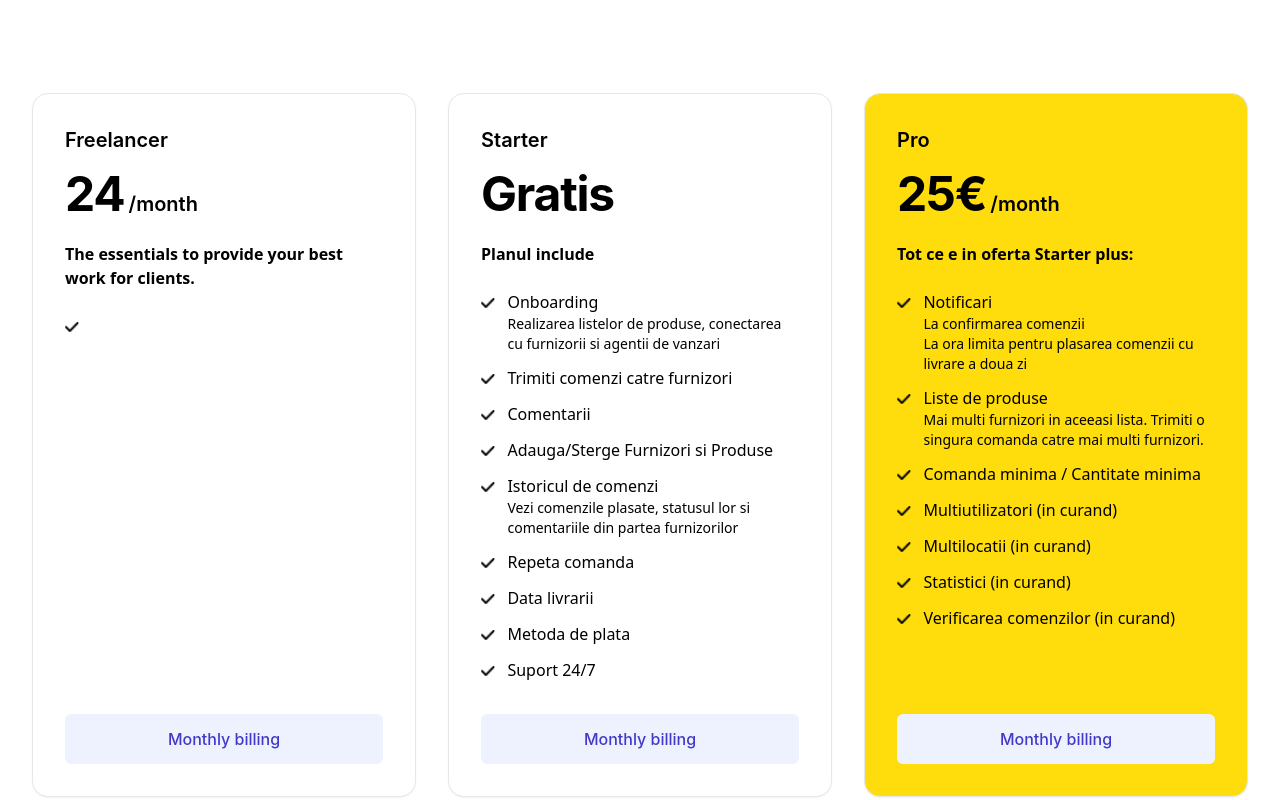
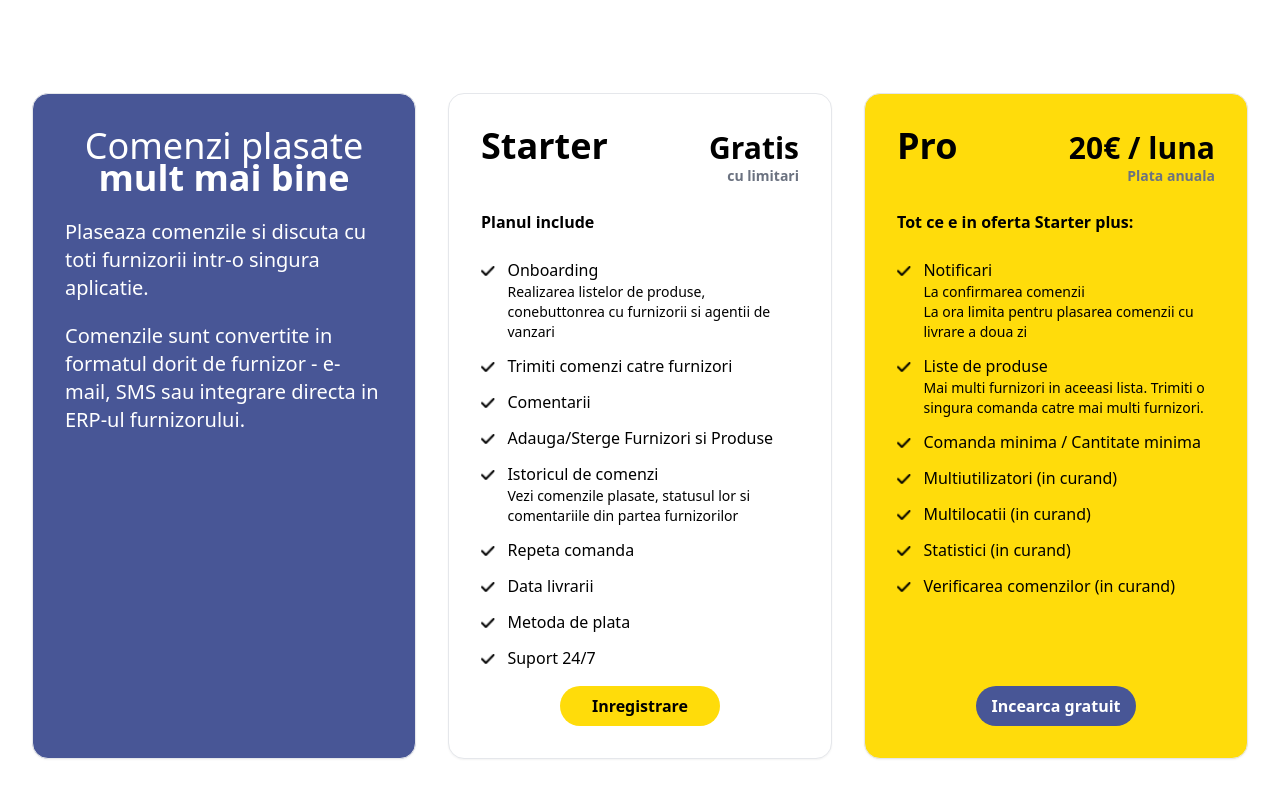
Before and after one commit to tiberiuc/tho-website, a React (Create React App) app: page /preturi in a window 1280 px wide. Shown: the part 440-1240 px from the top of the page. Built offline with nearby package versions, Linux system fonts and the light colour scheme.

Commit message:
pricing in progress

```diff
--- a/src/Atoms/Button/SliderWhirligig/index.jsx
+++ b/src/Atoms/Button/SliderWhirligig/index.jsx
@@ -38,6 +38,7 @@ export default function SliderWhirligig({ sliderInfo }) {
                   <p className="font-openSans font-semibold text-base text-center text-white lg:mt-2 mt-6">
                     {sliderItem.personDescription1}
                     <a
+                      target="blank"
                       href={sliderItem?.linkOfWebsite}
                       className="font-openSans font-semibold text-base text-center text-white lg:mt-0 mt-6 underline"
                     >
--- a/src/Components/Footer/index.jsx
+++ b/src/Components/Footer/index.jsx
@@ -136,6 +136,11 @@ function Footer() {
             </a>
           </div>
         </div>
+        <img
+          className="lg:h-9 h-12"
+          src="SVGs/netopia.svg"
+          alt="Appstore button"
+        />
         <div className="flex space-x-3 lg:mt-0 mt-14">
           {navigation.social.map((item) => (
             <a
--- a/src/Components/Pricing/index.jsx
+++ b/src/Components/Pricing/index.jsx
@@ -4,24 +4,16 @@ function Pricing() {
   const pricing = {
     tiers: [
       {
-        title: "Freelancer",
-        price: 24,
-        frequency: "/month",
-        description: "The essentials to provide your best work for clients.",
-        features: [{ feature: "", subFeature: "" }],
-        cta: "Monthly billing",
-        mostPopular: false,
-      },
-      {
         title: "Starter",
         price: "Gratis",
         frequency: "",
+        frequencyTips: "cu limitari",
         description: "Planul include",
         features: [
           {
             feature: "Onboarding",
             subFeature:
-              "Realizarea listelor de produse, conectarea cu furnizorii si agentii de vanzari",
+              "Realizarea listelor de produse, conebuttonrea cu furnizorii si agentii de vanzari",
           },
           { feature: "Trimiti comenzi catre furnizori" },
           { feature: "Comentarii" },
@@ -36,14 +28,16 @@ function Pricing() {
           { feature: "Metoda de plata" },
           { feature: "Suport 24/7" },
         ],
-        cta: "Monthly billing",
+        button: "Inregistrare",
+        backgroundButton: "bg-yellowButton text-black",
         mostPopular: false,
         styleOfCard: "bg-greyBg",
       },
       {
         title: "Pro",
-        price: "25€",
-        frequency: "/month",
+        price: "20€",
+        frequency: "/ luna",
+        frequencyTips: "Plata anuala",
         description: "Tot ce e in oferta Starter plus:",
         features: [
           {
@@ -62,7 +56,8 @@ function Pricing() {
           { feature: "Statistici (in curand)" },
           { feature: "Verificarea comenzilor (in curand)" },
         ],
-        cta: "Monthly billing",
+        button: "Incearca gratuit",
+        backgroundButton: "bg-bluePrimary text-white",
         styleOfCard: "bg-yellowPricing",
         mostPopular: false,
       },
@@ -84,28 +79,50 @@ function Pricing() {
       />
       <div className="max-w-7xl mx-auto px-4 bg-white sm:px-6 lg:px-8 my-24">
         <div className="space-y-12 lg:space-y-0 lg:grid lg:grid-cols-3 lg:gap-x-8">
+          <div
+            className={`bg-bluePrimary relative p-8 border border-gray-200 rounded-2xl shadow-sm flex flex-col items-center `}
+          >
+            <span className="font-openSans text-4xl text-white">
+              Comenzi plasate
+            </span>
+            <span className="font-openSans text-4xl font-bold text-white -mt-2">
+              mult mai bine
+            </span>
+            <span className="font-openSans text-xl text-white mt-5">
+              Plaseaza comenzile si discuta cu toti furnizorii intr-o singura
+              aplicatie.
+            </span>
+            <span className="font-openSans text-xl text-white mt-5">
+              Comenzile sunt convertite in formatul dorit de furnizor - e-mail,
+              SMS sau integrare directa in ERP-ul furnizorului.
+            </span>
+          </div>
+
           {pricing.tiers.map((tier) => (
             <div
               key={tier.title}
-              className={`relative p-8 bg-white border border-gray-200 rounded-2xl shadow-sm flex flex-col ${tier.styleOfCard}`}
+              className={`relative p-8 bg-white border border-gray-200 rounded-2xl shadow-sm flex flex-col items-center ${tier.styleOfCard}`}
             >
               <div className="flex-1">
-                <h3 className="text-xl font-semibold text-black">
-                  {tier.title}
-                </h3>
+                <div className="flex justify-between items-end">
+                  <h3 className="text-4xl font-bold text-black font-openSans">
+                    {tier.title}
+                  </h3>
+                  <div className="flex flex-col items-end">
+                    <span className="text-3xl font-semibold font-openSans">
+                      {tier.price} {tier.frequency}
+                    </span>
+                  </div>
+                </div>
+                <span className="text-sm flex flex-col items-end font-semibold text-gray-500 font-openSans">
+                  {tier.frequencyTips}
+                </span>
                 {tier.mostPopular ? (
                   <p className="absolute top-0 py-1.5 px-4 bg-indigo-500 rounded-full text-sm font-semibold text-white transform -translate-y-1/2">
                     Most popular
                   </p>
                 ) : null}
-                <p className="mt-4 flex items-baseline text-black">
-                  <span className="text-5xl tracking-tight font-bold">
-                    {tier.price}
-                  </span>
-                  <span className="ml-1 text-xl font-semibold">
-                    {tier.frequency}
-                  </span>
-                </p>
+
                 <p className="mt-6 text-black font-openSans font-bold">
                   {tier.description}
                 </p>
@@ -130,18 +147,15 @@ function Pricing() {
                   ))}
                 </ul>
               </div>
-
-              <a
+              <button
                 href="/"
                 className={classNames(
-                  tier.mostPopular
-                    ? "bg-indigo-500 text-white hover:bg-indigo-600"
-                    : "bg-indigo-50 text-indigo-700 hover:bg-indigo-100",
-                  "mt-8 block w-full py-3 px-6 border border-transparent rounded-md text-center font-medium"
+                  tier?.backgroundButton,
+                  "w-40 rounded-full lg:font-semibold font-medium font-openSans lg:text-base text-xl py-2 hover:bg-blue transition ease-in-out delay-100 duration-300 mt-4"
                 )}
               >
-                {tier.cta}
-              </a>
+                {tier.button}
+              </button>
             </div>
           ))}
         </div>
--- a/src/Components/Restaurants/index.jsx
+++ b/src/Components/Restaurants/index.jsx
@@ -93,14 +93,13 @@ function Restaurants() {
       img3: "images/Nadia-Sushi-Master.png",
     },
     {
-      paragraphDescription: `Înainte de HORECA ORDERS, trebuia să mă asigur că trimiteam un
-      SMS persoanei potrivite sau că e-mailul sau SMS-ul a ajuns la
-      furnizor. Trebuia să-mi amintesc să verific din nou comenzile
-      pentru că le tastam pe toate. HORECA ORDERS este atât de
-      convenabil și eficient!`,
+      paragraphDescription: `Folosind aplicația, am salvat foarte mult timp, deoarece fiecare comandă durează maxim 2 3 minute și putem fi mult mai organizați, toate comenzile și toți furnizorii fiind centralizați într-un singur loc!`,
       personDescription1: `
-      Marcel Popescu (Bucatar Sef) - Blue Margarita, Bucuresti
+      Andrei Iulian Dumitru -
       `,
+      hyperLink: "FoodKit",
+      linkOfWebsite: "https://foodkit.ro/",
+      personDescription2: ", Bucuresti",
       img: "images/barman-image.png",
       img2: "images/barman-image@2x.png",
       img3: "images/barman-image@3x.png",
--- a/src/Components/Suppliers/index.jsx
+++ b/src/Components/Suppliers/index.jsx
@@ -68,43 +68,18 @@ function Suppliers() {
 
   const slider = [
     {
-      paragraphDescription: `Inainte de Horeca Orders plasam comenzi in maniera clasica, dezorganizata, prin poze trimise la furnizori, conversatii lungi la telefon, whatsapp, sms, email, foarte complicat.
-      Acum totul e mai simplu, mai integrat si cel mai important am castigat timp si siguranţă.
-      Sistemul odata pus in functiune poate fi folosit de orice coleg din echipa noastra, e excelent.`,
-      personDescription1: `
-      Gabi Herdean -
+      paragraphDescription: `
+      Horeca Orders imi permite să adun toate comenzile sub o singură umbrelă, astfel încât conversația să fie mult mai bine organizată.
+Ii pot oferi clientului propriul catalog, astfel încât în loc să trebuiască să îi spun că trebuie să comande o anumita cantitate, o vede direct si este la un clic distanță, ei știu numele produselor, este foarte clar pentru ei.
+Ceea ce mă surprinde placut la Horeca Orders este cât de bine imi poate organiza afacerea!
       `,
-      hyperLink: "Papila",
-      linkOfWebsite: "https://papilakitchen.ro/",
+      personDescription1: `Tolga Cingiz - Batiatus`,
+      hyperLink: "",
+      linkOfWebsite: "",
       personDescription2: ", Bucuresti",
-      img: "images/gabi-papila.png",
-      img2: "images/gabi-papila.png",
-      img3: "images/gabi-papila.png",
-    },
-    {
-      paragraphDescription: `Înainte petreceam cel puțin 1 oră comandând în fiecare zi, acum pot face asta în doar 5-10 minute. Nu există tensiune sau presiune.`,
-      personDescription1: `
-      Nadia Mihai (Manager) -
-      `,
-      hyperLink: "Sushi Master",
-      linkOfWebsite: "https://sushimaster.ro/",
-      personDescription2: ", Bucuresti",
-      img: "images/Nadia-Sushi-Master.png",
-      img2: "images/Nadia-Sushi-Master.png",
-      img3: "images/Nadia-Sushi-Master.png",
-    },
-    {
-      paragraphDescription: `Înainte de HORECA ORDERS, trebuia să mă asigur că trimiteam un
-      SMS persoanei potrivite sau că e-mailul sau SMS-ul a ajuns la
-      furnizor. Trebuia să-mi amintesc să verific din nou comenzile
-      pentru că le tastam pe toate. HORECA ORDERS este atât de
-      convenabil și eficient!`,
-      personDescription1: `
-      Marcel Popescu (Bucatar Sef) - Blue Margarita, Bucuresti
-      `,
-      img: "images/barman-image.png",
-      img2: "images/barman-image@2x.png",
-      img3: "images/barman-image@3x.png",
+      img: "images/review-tolga.png",
+      img2: "images/review-tolga.png",
+      img3: "images/review-tolga.png",
     },
   ];
 
```
Also changed, not shown: src/Components/PrivacyPolicy/index.jsx (+12 -4 lines), public/SVGs/netopia.svg (added), public/images/review-tolga.png (added).
